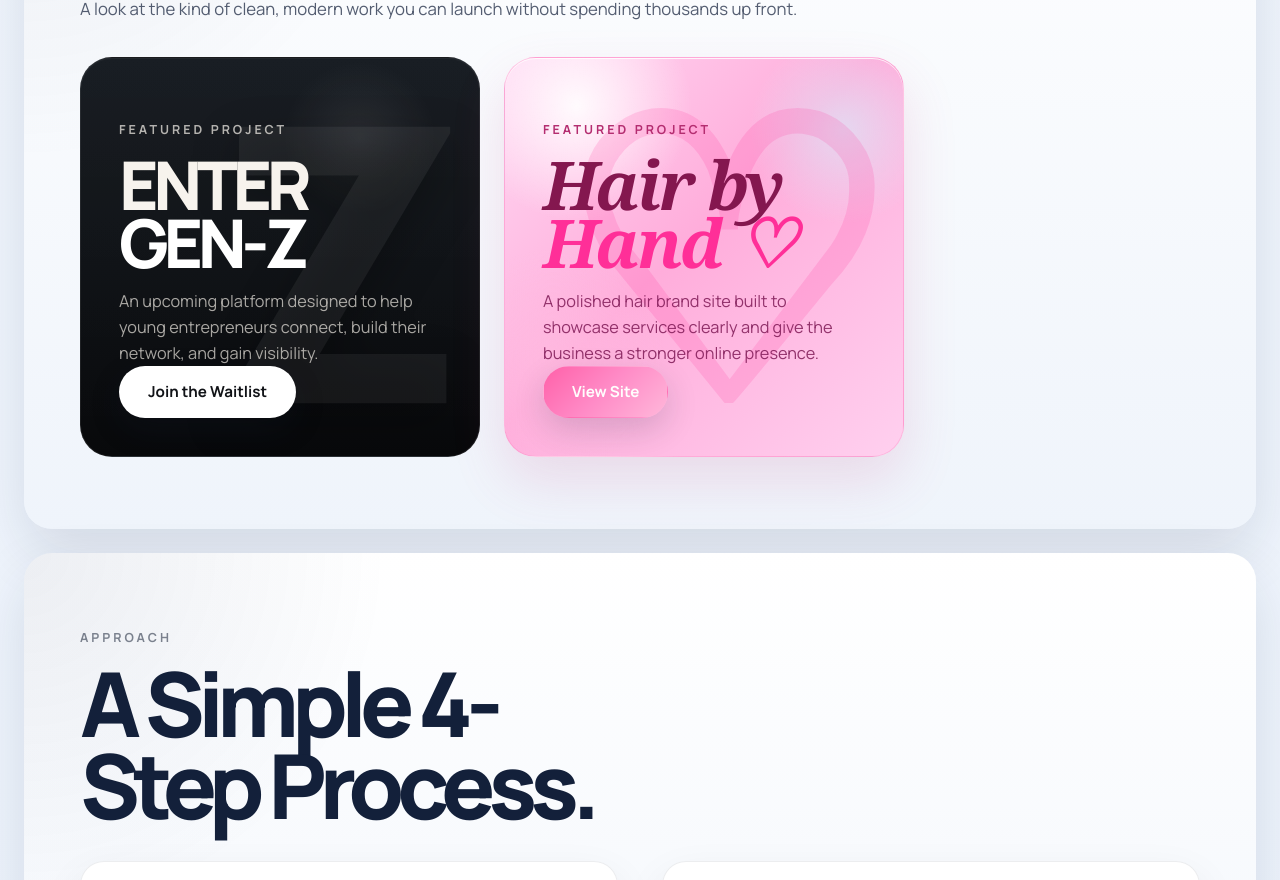
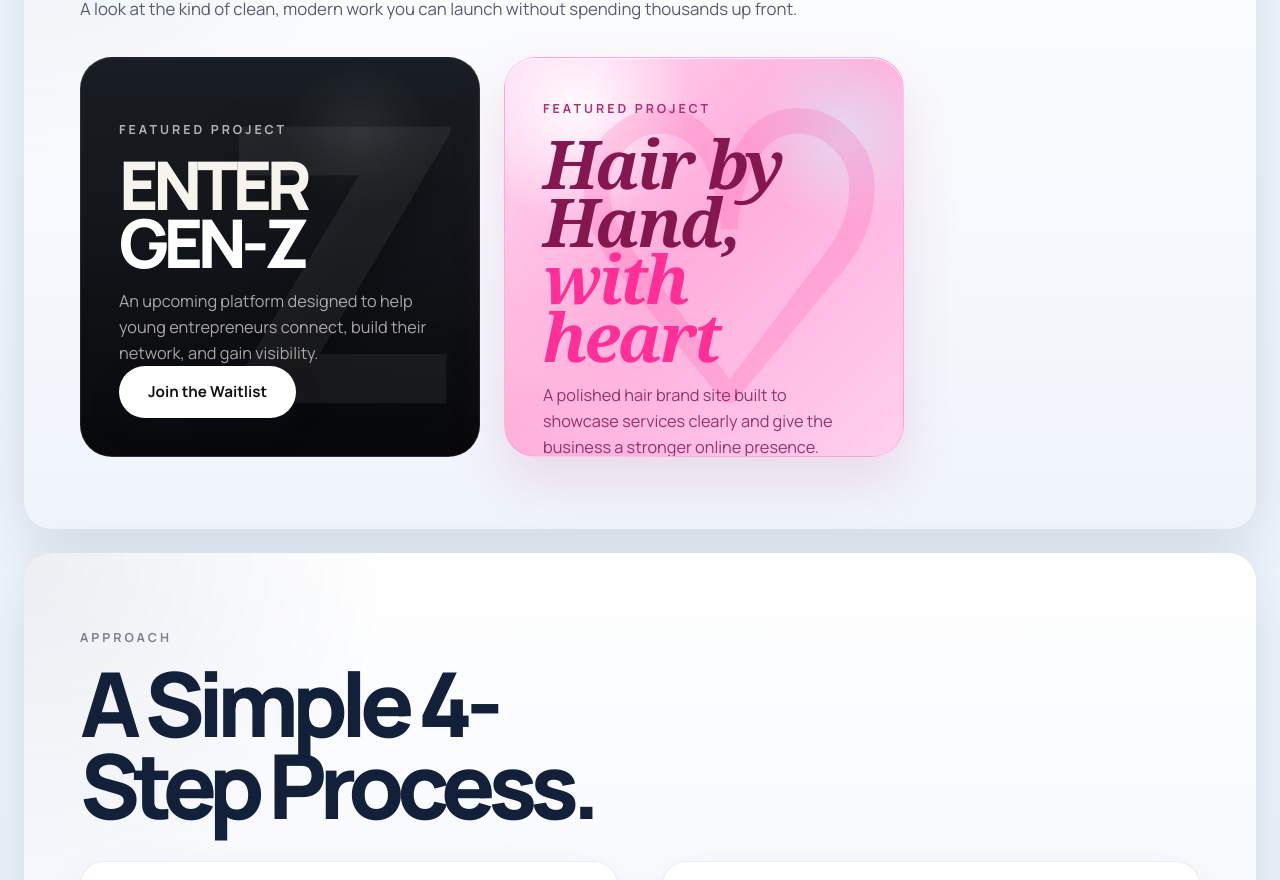
Before and after one commit to javiertanaxcruz-prog/javertechofficalv2, a Next.js app: page / in a window 1280 px wide. Shown: the part 2053-2933 px from the top of the page. Built offline with nearby package versions, Linux system fonts and the light colour scheme.

Commit message:
Update hair project tagline

```diff
--- a/app/page.jsx
+++ b/app/page.jsx
@@ -71,7 +71,7 @@
   {
     name: "Hannah Forrester Hair",
     eyebrow: "FEATURED PROJECT",
-    titleLines: ["Hair by", "Hand ♡"],
+    titleLines: ["Hair by Hand,", "with heart"],
     description:
       "A polished hair brand site built to showcase services clearly and give the business a stronger online presence.",
     ctaLabel: "View Site",
```
